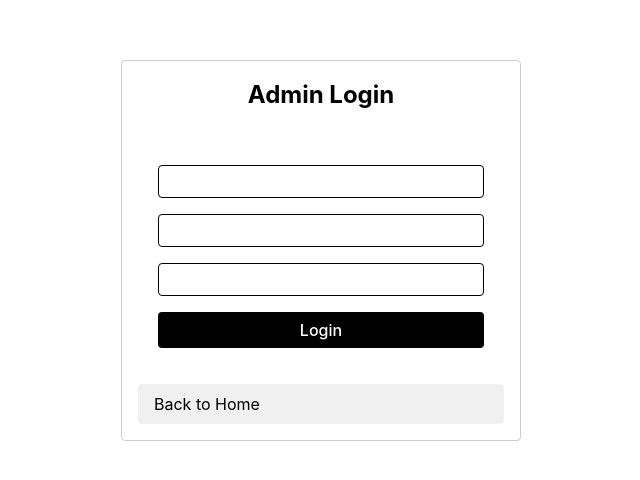
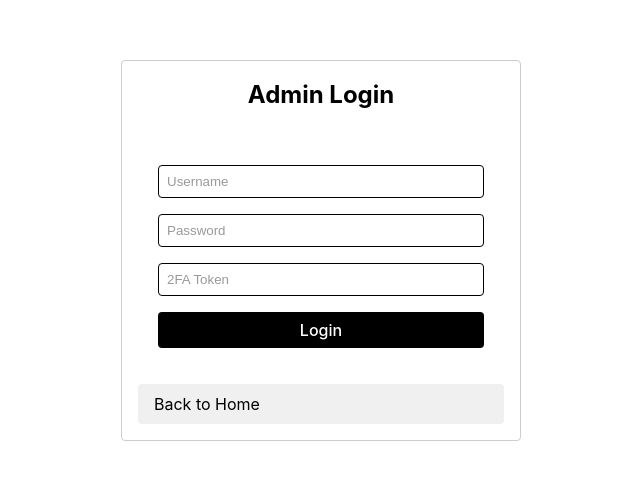
Before and after one commit to skadri342/react-app-portfolio, a React (Vite) app: page /admin in a window 1280 px wide. Shown: the part 150-630 px from the top of the page, without its empty margins (319-959 px from the left). Built offline with nearby package versions, Linux system fonts and the light colour scheme.

Commit message:
made sure that placeholder text in login form is visible

```diff
--- a/src/css/AdminLogin.css
+++ b/src/css/AdminLogin.css
@@ -23,6 +23,8 @@ body {
     margin-bottom: 2rem;
     text-align: center;
     width: 100%;
+    color: #000000;
+    /* Ensure the heading is black */
 }
 
 .admin-login form {
@@ -36,6 +38,13 @@ body {
     padding: 0.5rem;
     border: 1px solid #000;
     border-radius: 4px;
+    color: #000000;
+    /* Ensure the input text is black */
+}
+
+.admin-login input::placeholder {
+    color: #999999;
+    /* Light grey color for placeholder text */
 }
 
 .admin-login button {
@@ -57,22 +66,6 @@ body {
     text-align: center;
 }
 
-.admin-login-page {
-    color: #000000;
-}
-
-.admin-login-page .admin-login {
-    color: #000000;
-}
-
-.admin-login-page .admin-login input {
-    color: #000000;
-}
-
-.admin-login-page .error {
-    color: #ff0000;
-}
-
 .back-button {
     display: inline-block;
     margin-top: 1rem;
```
